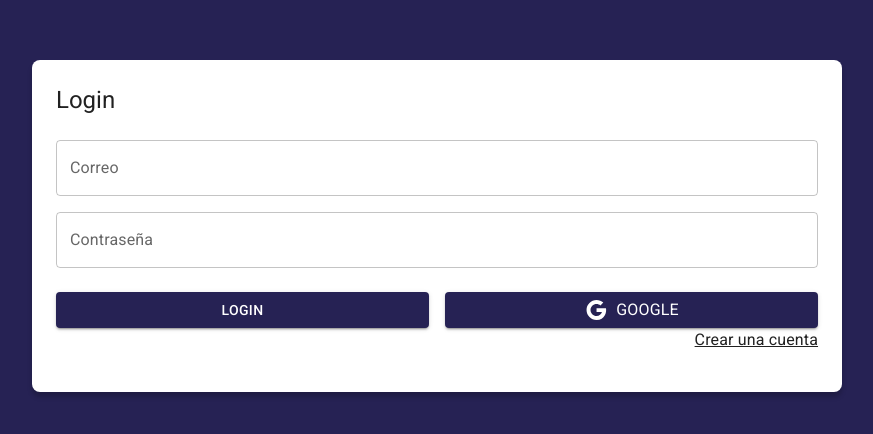
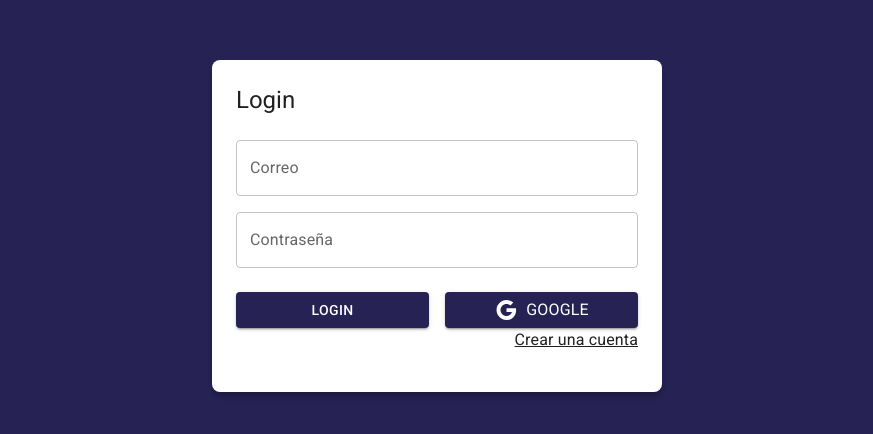
Before and after one commit to Eliteasdev/journal-app, a React (Vite) app: page /auth/login in a window 1280 px wide. Shown: the part 174-608 px from the top of the page, without its empty margins (203-1076 px from the left). Built offline with nearby package versions, Linux system fonts and the light colour scheme.

Commit message:
AuthLayout

```diff
--- /dev/null
+++ b/src/auth/layout/AuthLaout.jsx
@@ -0,0 +1,25 @@
+import { Grid, Typography } from "@mui/material";
+export const AuthLaout = ({children, title = ''}) => {
+  return (
+    <Grid
+      container
+      spacing={0}
+      direction="column"
+      alignItems="center"
+      justifyContent="center"
+      sx={{ minHeight: "100vh", backgroundColor: "primary.main", padding: 4 }}
+    >
+      <Grid
+        item
+        className="box-shadow"
+        xs={3}
+        sx={{ width:{ sm:450 } ,backgroundColor: "white", padding: 3, borderRadius: 2 }}
+      >
+        <Typography variant="h5" sx={{ mb: 1 }}>
+          {title}
+        </Typography>
+        {children}
+      </Grid>
+    </Grid>
+  );
+};
--- a/src/auth/pages/LoginPage.jsx
+++ b/src/auth/pages/LoginPage.jsx
@@ -1,17 +1,12 @@
 import {Link as RouterLink} from "react-router-dom";
 import Google from "@mui/icons-material/Google"
 import { Button, Grid, Link, TextField, Typography } from "@mui/material"
+import { AuthLaout } from "../layout/AuthLaout";
 
 export const LoginPage = () => {
   return (
-    <Grid container spacing={0} direction="column" alignItems="center" justifyContent="center" sx={{minHeight:"100vh", backgroundColor:"primary.main", padding:4}}>
-
-      <Grid item className="box-shadow"
-      xs={3}
-      sx={{backgroundColor:"white", padding:3, borderRadius:2}}
-      >
-        <Typography variant="h5" sx={{mb:1}}>Login</Typography>
-        <form action="">
+    <AuthLaout title="Login">
+      <form action="">
           <Grid container>
 
             <Grid item xs={12} sx={{mt:2}}>
@@ -47,7 +42,6 @@ export const LoginPage = () => {
 
           </Grid>
         </form>
-      </Grid>
-    </Grid>
+    </AuthLaout>
   )
 }
```
